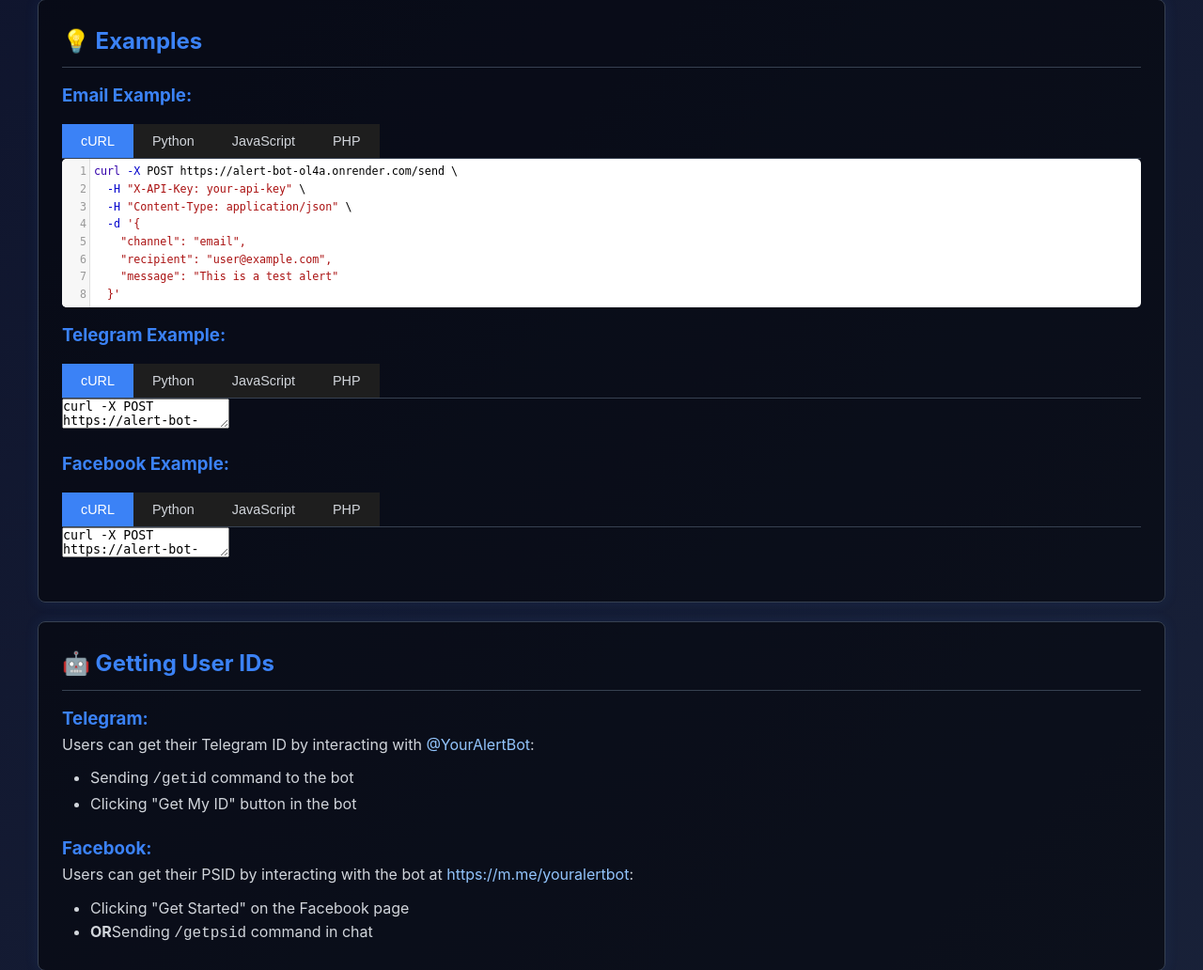
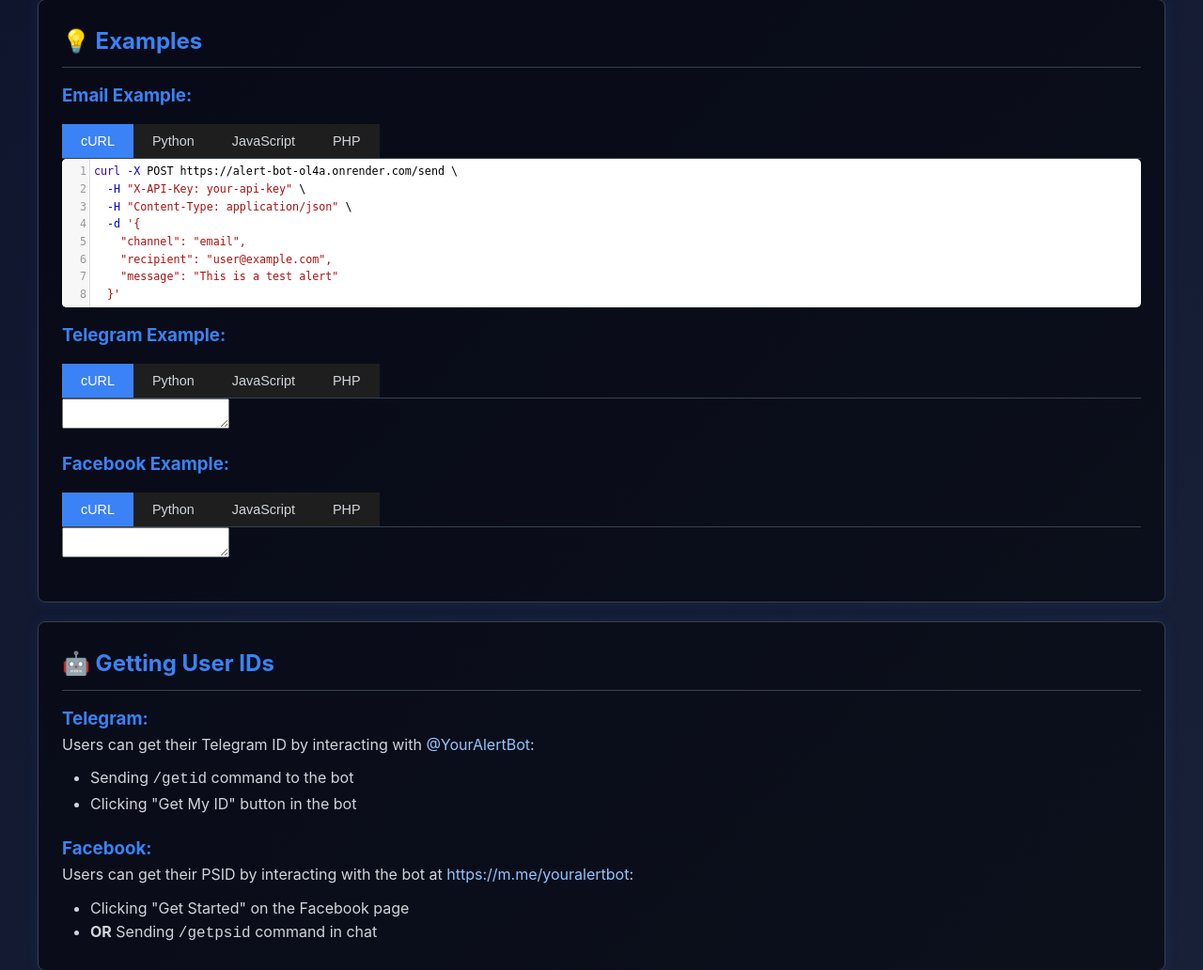
Before and after one commit to cortexinvader/Alert-Bot, a Flask app: page / in a window 1280 px wide. Shown: the part 1531-2563 px from the top of the page at 94% size. Run offline with Flask 3, Linux system fonts and the light colour scheme; some libraries are stand-ins or nearby versions.

Commit message:
Update docs.html

```diff
--- a/app/templates/docs.html
+++ b/app/templates/docs.html
@@ -182,7 +182,7 @@
             <ul style="margin-left: 30px; margin-top: 10px;">
                 <li>Telegram: <a href="https://t.me/sman368">@sman368</a></li>
                 <li>WhatsApp: <a href="https://wa.me/+2348088941798">+2348088941798</a></li>
-                <li>API Endpoint: <a href="https://alert-bot-ol4a.onrender.com/send">https://alert-bot-ol4a.onrender.com/send</a></li>
+                <li>API Endpoint: <a id="api-endpoint" href=""></a></li>
             </ul>
         </div>
 
@@ -220,74 +220,16 @@
                     <button class="tab-button" data-tab="email-php">PHP</button>
                 </div>
                 <div class="code-editor active" id="email-curl">
-                    <textarea>curl -X POST https://alert-bot-ol4a.onrender.com/send \
-  -H "X-API-Key: your-api-key" \
-  -H "Content-Type: application/json" \
-  -d '{
-    "channel": "email",
-    "recipient": "user@example.com",
-    "message": "This is a test alert"
-  }'</textarea>
+                    <textarea id="email-curl-code"></textarea>
                 </div>
                 <div class="code-editor" id="email-python">
-                    <textarea>import requests
-
-url = "https://alert-bot-ol4a.onrender.com/send"
-headers = {
-    "X-API-Key": "your-api-key",
-    "Content-Type": "application/json"
-}
-data = {
-    "channel": "email",
-    "recipient": "user@example.com",
-    "message": "This is a test alert"
-}
-
-response = requests.post(url, headers=headers, json=data)
-print(response.json())</textarea>
+                    <textarea id="email-python-code"></textarea>
                 </div>
                 <div class="code-editor" id="email-js">
-                    <textarea>const url = 'https://alert-bot-ol4a.onrender.com/send';
-const headers = {
-    'X-API-Key': 'your-api-key',
-    'Content-Type': 'application/json'
-};
-const data = {
-    channel: 'email',
-    recipient: 'user@example.com',
-    message: 'This is a test alert'
-};
-
-fetch(url, {
-    method: 'POST',
-    headers: headers,
-    body: JSON.stringify(data)
-})
-.then(response => response.json())
-.then(data => console.log(data))
-.catch(error => console.error('Error:', error));</textarea>
+                    <textarea id="email-js-code"></textarea>
                 </div>
                 <div class="code-editor" id="email-php">
-                    <textarea><?php
-$url = 'https://alert-bot-ol4a.onrender.com/send';
-$data = [
-    'channel' => 'email',
-    'recipient' => 'user@example.com',
-    'message' => 'This is a test alert'
-];
-
-$options = [
-    'http' => [
-        'header' => "X-API-Key: your-api-key\r\nContent-Type: application/json\r\n",
-        'method' => 'POST',
-        'content' => json_encode($data)
-    ]
-];
-
-$context = stream_context_create($options);
-$result = file_get_contents($url, false, $context);
-echo $result;
-?></textarea>
+                    <textarea id="email-php-code"></textarea>
                 </div>
             </div>
 
@@ -300,74 +242,16 @@ echo $result;
                     <button class="tab-button" data-tab="telegram-php">PHP</button>
                 </div>
                 <div class="code-editor active" id="telegram-curl">
-                    <textarea>curl -X POST https://alert-bot-ol4a.onrender.com/send \
-  -H "X-API-Key: your-api-key" \
-  -H "Content-Type: application/json" \
-  -d '{
-    "channel": "telegram",
-    "recipient": "123456789",
-    "message": "Alert from AlertBot"
-  }'</textarea>
+                    <textarea id="telegram-curl-code"></textarea>
                 </div>
                 <div class="code-editor" id="telegram-python">
-                    <textarea>import requests
-
-url = "https://alert-bot-ol4a.onrender.com/send"
-headers = {
-    "X-API-Key": "your-api-key",
-    "Content-Type": "application/json"
-}
-data = {
-    "channel": "telegram",
-    "recipient": "123456789",
-    "message": "Alert from AlertBot"
-}
-
-response = requests.post(url, headers=headers, json=data)
-print(response.json())</textarea>
+                    <textarea id="telegram-python-code"></textarea>
                 </div>
                 <div class="code-editor" id="telegram-js">
-                    <textarea>const url = 'https://alert-bot-ol4a.onrender.com/send';
-const headers = {
-    'X-API-Key': 'your-api-key',
-    'Content-Type': 'application/json'
-};
-const data = {
-    channel: 'telegram',
-    recipient: '123456789',
-    message: 'Alert from AlertBot'
-};
-
-fetch(url, {
-    method: 'POST',
-    headers: headers,
-    body: JSON.stringify(data)
-})
-.then(response => response.json())
-.then(data => console.log(data))
-.catch(error => console.error('Error:', error));</textarea>
+                    <textarea id="telegram-js-code"></textarea>
                 </div>
                 <div class="code-editor" id="telegram-php">
-                    <textarea><?php
-$url = 'https://alert-bot-ol4a.onrender.com/send';
-$data = [
-    'channel' => 'telegram',
-    'recipient' => '123456789',
-    'message' => 'Alert from AlertBot'
-];
-
-$options = [
-    'http' => [
-        'header' => "X-API-Key: your-api-key\r\nContent-Type: application/json\r\n",
-        'method' => 'POST',
-        'content' => json_encode($data)
-    ]
-];
-
-$context = stream_context_create($options);
-$result = file_get_contents($url, false, $context);
-echo $result;
-?></textarea>
+                    <textarea id="telegram-php-code"></textarea>
                 </div>
             </div>
 
@@ -380,74 +264,16 @@ echo $result;
                     <button class="tab-button" data-tab="facebook-php">PHP</button>
                 </div>
                 <div class="code-editor active" id="facebook-curl">
-                    <textarea>curl -X POST https://alert-bot-ol4a.onrender.com/send \
-  -H "X-API-Key: your-api-key" \
-  -H "Content-Type: application/json" \
-  -d '{
-    "channel": "facebook",
-    "recipient": "psid_here",
-    "message": "Important notification"
-  }'</textarea>
+                    <textarea id="facebook-curl-code"></textarea>
                 </div>
                 <div class="code-editor" id="facebook-python">
-                    <textarea>import requests
-
-url = "https://alert-bot-ol4a.onrender.com/send"
-headers = {
-    "X-API-Key": "your-api-key",
-    "Content-Type": "application/json"
-}
-data = {
-    "channel": "facebook",
-    "recipient": "psid_here",
-    "message": "Important notification"
-}
-
-response = requests.post(url, headers=headers, json=data)
-print(response.json())</textarea>
+                    <textarea id="facebook-python-code"></textarea>
                 </div>
                 <div class="code-editor" id="facebook-js">
-                    <textarea>const url = 'https://alert-bot-ol4a.onrender.com/send';
-const headers = {
-    'X-API-Key': 'your-api-key',
-    'Content-Type': 'application/json'
-};
-const data = {
-    channel: 'facebook',
-    recipient: 'psid_here',
-    message: 'Important notification'
-};
-
-fetch(url, {
-    method: 'POST',
-    headers: headers,
-    body: JSON.stringify(data)
-})
-.then(response => response.json())
-.then(data => console.log(data))
-.catch(error => console.error('Error:', error));</textarea>
+                    <textarea id="facebook-js-code"></textarea>
                 </div>
                 <div class="code-editor" id="facebook-php">
-                    <textarea><?php
-$url = 'https://alert-bot-ol4a.onrender.com/send';
-$data = [
-    'channel' => 'facebook',
-    'recipient' => 'psid_here',
-    'message' => 'Important notification'
-];
-
-$options = [
-    'http' => [
-        'header' => "X-API-Key: your-api-key\r\nContent-Type: application/json\r\n",
-        'method' => 'POST',
-        'content' => json_encode($data)
-    ]
-];
-
-$context = stream_context_create($options);
-$result = file_get_contents($url, false, $context);
-echo $result;
-?></textarea>
+                    <textarea id="facebook-php-code"></textarea>
                 </div>
             </div>
         </div>
@@ -464,7 +290,7 @@ echo $result;
             <p>Users can get their PSID by interacting with the bot at <a href="https://m.me/youralertbot">https://m.me/youralertbot</a>:</p> <!-- Replace with your Facebook bot URL -->
             <ul style="margin-left: 30px; margin-top: 10px;">
                 <li>Clicking "Get Started" on the Facebook page</li>
-                <li><strong>OR</strong>Sending <code>/getpsid</code> command in chat</li>
+                <li><strong>OR</strong> Sending <code>/getpsid</code> command in chat</li>
             </ul>
         </div>
 
@@ -486,15 +312,213 @@ echo $result;
     </div>
 
     <script>
+        // Define the API URL in one place
+        const API_URL = 'https://alert-bot-ol4a.onrender.com/send';
+
+        // Code examples using the API_URL variable
+        const codeExamples = {
+            'email-curl': `curl -X POST ${API_URL} \\
+  -H "X-API-Key: your-api-key" \\
+  -H "Content-Type: application/json" \\
+  -d '{
+    "channel": "email",
+    "recipient": "user@example.com",
+    "message": "This is a test alert"
+  }'`,
+            'email-python': `import requests
+
+url = "${API_URL}"
+headers = {
+    "X-API-Key": "your-api-key",
+    "Content-Type": "application/json"
+}
+data = {
+    "channel": "email",
+    "recipient": "user@example.com",
+    "message": "This is a test alert"
+}
+
+response = requests.post(url, headers=headers, json=data)
+print(response.json())`,
+            'email-js': `const url = '${API_URL}';
+const headers = {
+    'X-API-Key': 'your-api-key',
+    'Content-Type': 'application/json'
+};
+const data = {
+    channel: 'email',
+    recipient: 'user@example.com',
+    message: 'This is a test alert'
+};
+
+fetch(url, {
+    method: 'POST',
+    headers: headers,
+    body: JSON.stringify(data)
+})
+.then(response => response.json())
+.then(data => console.log(data))
+.catch(error => console.error('Error:', error));`,
+            'email-php': `<?php
+$url = '${API_URL}';
+$data = [
+    'channel' => 'email',
+    'recipient' => 'user@example.com',
+    'message' => 'This is a test alert'
+];
+
+$options = [
+    'http' => [
+        'header' => "X-API-Key: your-api-key\\r\\nContent-Type: application/json\\r\\n",
+        'method' => 'POST',
+        'content' => json_encode($data)
+    ]
+];
+
+$context = stream_context_create($options);
+$result = file_get_contents($url, false, $context);
+echo $result;
+?>`,
+            'telegram-curl': `curl -X POST ${API_URL} \\
+  -H "X-API-Key: your-api-key" \\
+  -H "Content-Type: application/json" \\
+  -d '{
+    "channel": "telegram",
+    "recipient": "123456789",
+    "message": "Alert from AlertBot"
+  }'`,
+            'telegram-python': `import requests
+
+url = "${API_URL}"
+headers = {
+    "X-API-Key": "your-api-key",
+    "Content-Type": "application/json"
+}
+data = {
+    "channel": "telegram",
+    "recipient": "123456789",
+    "message": "Alert from AlertBot"
+}
+
+response = requests.post(url, headers=headers, json=data)
+print(response.json())`,
+            'telegram-js': `const url = '${API_URL}';
+const headers = {
+    'X-API-Key': 'your-api-key',
+    'Content-Type': 'application/json'
+};
+const data = {
+    channel: 'telegram',
+    recipient: '123456789',
+    message: 'Alert from AlertBot'
+};
+
+fetch(url, {
+    method: 'POST',
+    headers: headers,
+    body: JSON.stringify(data)
+})
+.then(response => response.json())
+.then(data => console.log(data))
+.catch(error => console.error('Error:', error));`,
+            'telegram-php': `<?php
+$url = '${API_URL}';
+$data = [
+    'channel' => 'telegram',
+    'recipient' => '123456789',
+    'message' => 'Alert from AlertBot'
+];
+
+$options = [
+    'http' => [
+        'header' => "X-API-Key: your-api-key\\r\\nContent-Type: application/json\\r\\n",
+        'method' => 'POST',
+        'content' => json_encode($data)
+    ]
+];
+
+$context = stream_context_create($options);
+$result = file_get_contents($url, false, $context);
+echo $result;
+?>`,
+            'facebook-curl': `curl -X POST ${API_URL} \\
+  -H "X-API-Key: your-api-key" \\
+  -H "Content-Type: application/json" \\
+  -d '{
+    "channel": "facebook",
+    "recipient": "psid_here",
+    "message": "Important notification"
+  }'`,
+            'facebook-python': `import requests
+
+url = "${API_URL}"
+headers = {
+    "X-API-Key": "your-api-key",
+    "Content-Type": "application/json"
+}
+data = {
+    "channel": "facebook",
+    "recipient": "psid_here",
+    "message": "Important notification"
+}
+
+response = requests.post(url, headers=headers, json=data)
+print(response.json())`,
+            'facebook-js': `const url = '${API_URL}';
+const headers = {
+    'X-API-Key': 'your-api-key',
+    'Content-Type': 'application/json'
+};
+const data = {
+    channel: 'facebook',
+    recipient: 'psid_here',
+    message: 'Important notification'
+};
+
+fetch(url, {
+    method: 'POST',
+    headers: headers,
+    body: JSON.stringify(data)
+})
+.then(response => response.json())
+.then(data => console.log(data))
+.catch(error => console.error('Error:', error));`,
+            'facebook-php': `<?php
+$url = '${API_URL}';
+$data = [
+    'channel' => 'facebook',
+    'recipient' => 'psid_here',
+    'message' => 'Important notification'
+];
+
+$options = [
+    'http' => [
+        'header' => "X-API-Key: your-api-key\\r\\nContent-Type: application/json\\r\\n",
+        'method' => 'POST',
+        'content' => json_encode($data)
+    ]
+];
+
+$context = stream_context_create($options);
+$result = file_get_contents($url, false, $context);
+echo $result;
+?>`
+        };
+
         // Initialize Highlight.js for non-CodeMirror code blocks
         hljs.highlightAll();
 
-        // Initialize CodeMirror for code editors
-        document.querySelectorAll('.code-editor').forEach(editor => {
-            const textarea = editor.querySelector('textarea');
-            const mode = editor.id.includes('curl') ? 'shell' :
-                         editor.id.includes('python') ? 'python' :
-                         editor.id.includes('js') ? 'javascript' : 'php';
+        // Set API endpoint link in Authentication section
+        document.getElementById('api-endpoint').href = API_URL;
+        document.getElementById('api-endpoint').textContent = API_URL;
+
+        // Initialize CodeMirror for code editors and set content dynamically
+        Object.keys(codeExamples).forEach(id => {
+            const textarea = document.getElementById(`${id}-code`);
+            textarea.value = codeExamples[id];
+            const mode = id.includes('curl') ? 'shell' :
+                         id.includes('python') ? 'python' :
+                         id.includes('js') ? 'javascript' : 'php';
             CodeMirror.fromTextArea(textarea, {
                 mode: mode,
                 theme: 'default',
```
